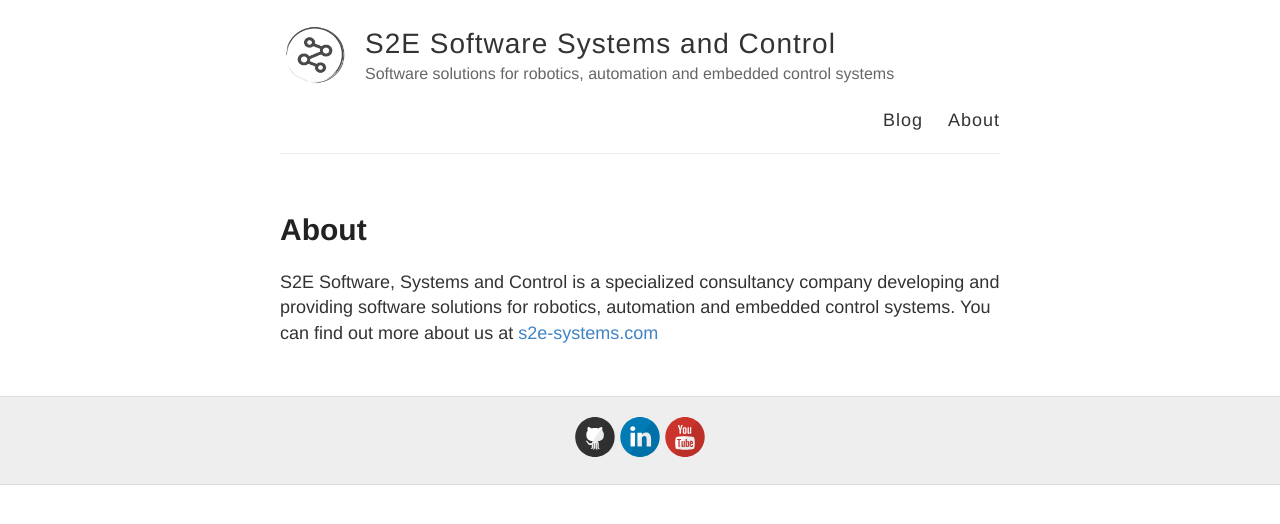
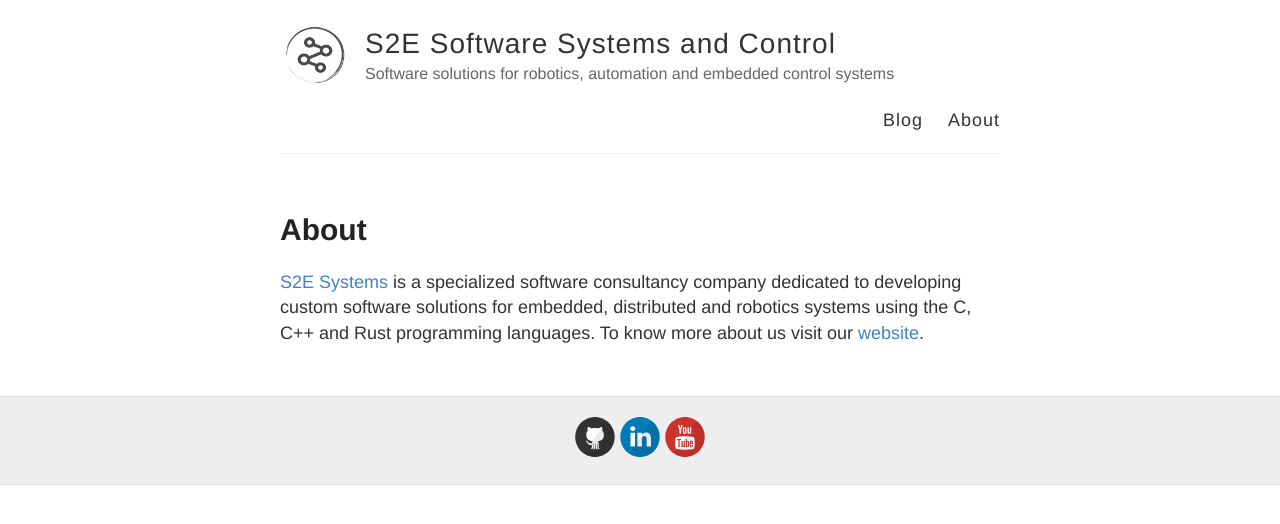
Before and after one commit to s2e-systems/s2e-systems.github.io, a Jekyll site: the page built from about.md, in a window 1280 px wide. Shown: the top 524 px of the page. Built offline with Jekyll 4.4.1, drawn with Linux system fonts in a browser that asks for light colours.

Commit message:
Update about us

```diff
--- a/about.md
+++ b/about.md
@@ -4,4 +4,4 @@
 permalink: /about/
 ---
 
-S2E Software, Systems and Control is a specialized consultancy company developing and providing software solutions for robotics, automation and embedded control systems. You can find out more about us at [s2e-systems.com](https://www.s2e-systems.com)
+[S2E Systems](https://www.s2e-systems.com) is a specialized software consultancy company dedicated to developing custom software solutions for embedded, distributed and robotics systems using the C, C++ and Rust programming languages. To know more about us visit our [website](https://www.s2e-systems.com).
```
